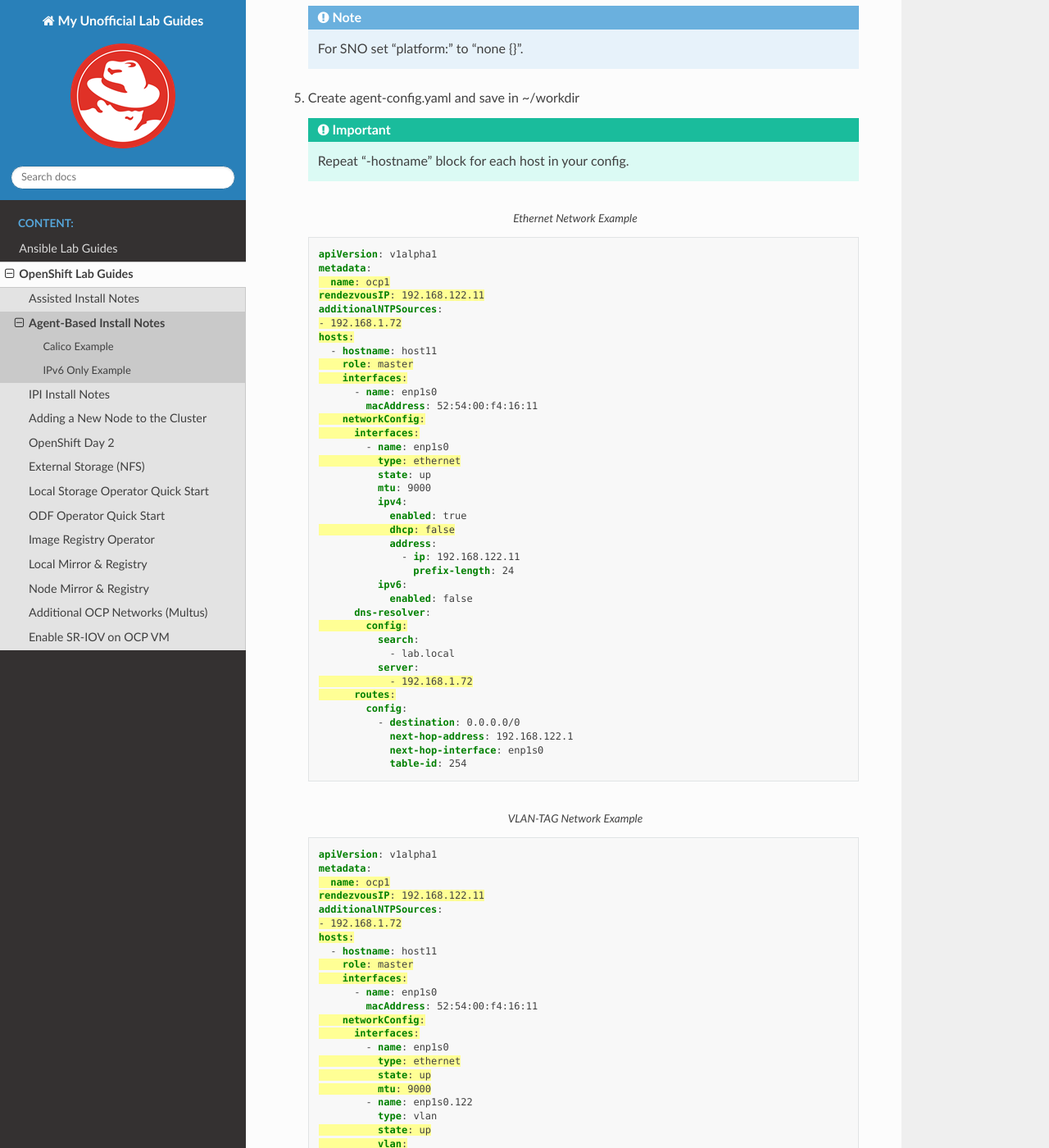
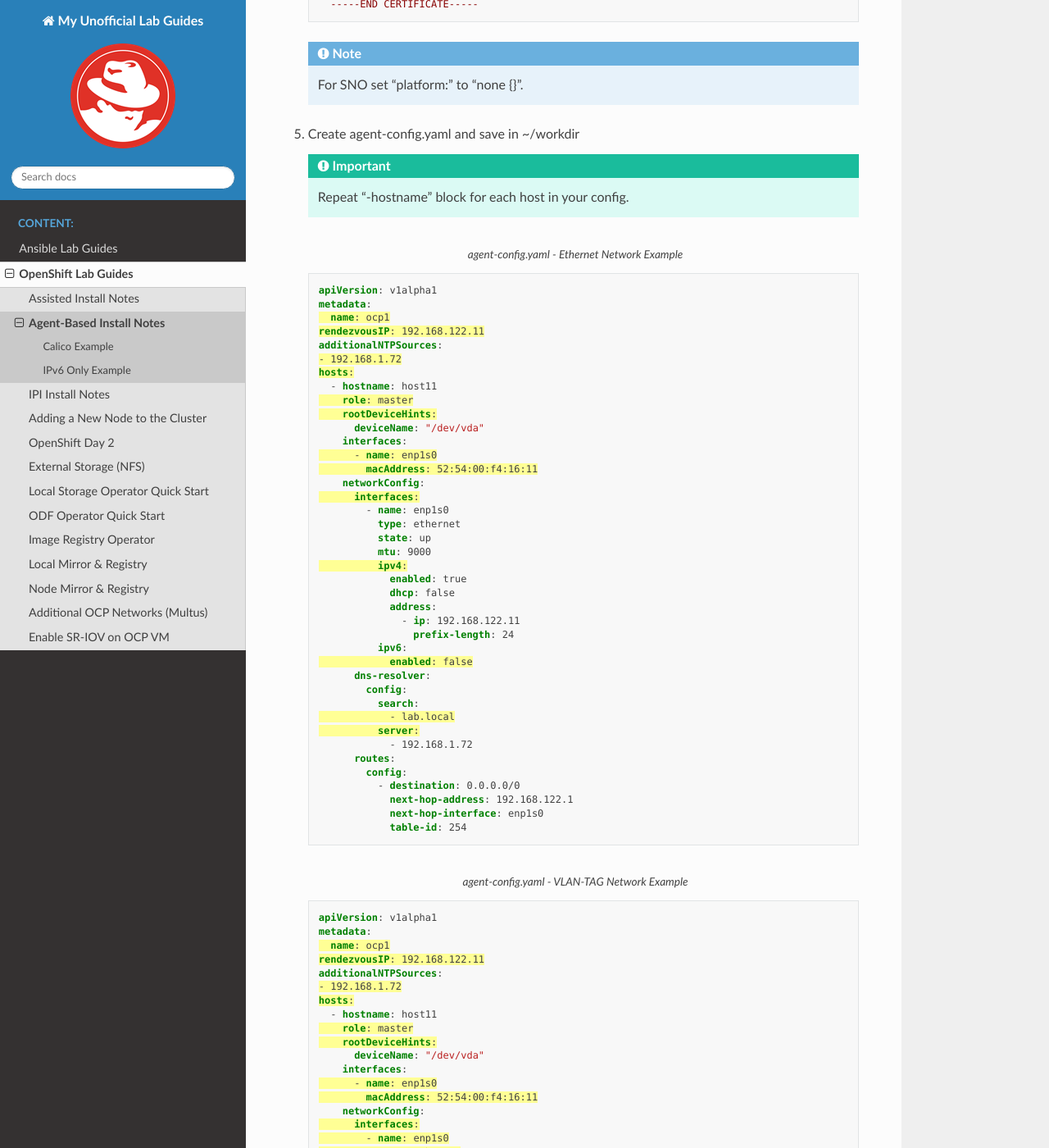
Before and after one commit to vtog/labGuides, a Sphinx documentation site: the page built from source/ocp/agent-based-installer-notes.rst, in a window 1280 px wide and 1400 px high, scrolled down 1551 px. Shown: the whole window at 82% size. Built offline with Sphinx 7.4.7 and the Read the Docs theme 2.0.0, drawn with Linux system fonts in a browser that asks for light colours; pages that are not in the unit, such as notebooks, are missing from menus; some of the changed text lies outside the part shown.

Commit message:
added root hints for agent installer

```diff
--- a/source/ocp/agent-based-installer-notes.rst
+++ b/source/ocp/agent-based-installer-notes.rst
@@ -32,6 +32,7 @@
 #. Create "install-config.yaml" and save in ~/workdir
 
    .. code-block:: yaml
+      :caption: install-config.yaml
       :emphasize-lines: 2, 14, 20, 26-30
 
       apiVersion: v1
@@ -83,7 +84,7 @@
    .. important:: Repeat "-hostname" block for each host in your config.
 
    .. code-block:: yaml
-      :caption: Ethernet Network Example
+      :caption: agent-config.yaml - Ethernet Network Example
       :emphasize-lines: 3, 4, 6, 7, 9, 10, 13, 14, 16, 21, 28, 32, 33
 
       apiVersion: v1alpha1
@@ -95,6 +96,8 @@
       hosts:
         - hostname: host11
           role: master
+          rootDeviceHints:
+            deviceName: "/dev/vda"
           interfaces:
             - name: enp1s0
               macAddress: 52:54:00:f4:16:11
@@ -126,7 +129,7 @@
                   table-id: 254
 
    .. code-block:: yaml
-      :caption: VLAN-TAG Network Example
+      :caption: agent-config.yaml - VLAN-TAG Network Example
       :emphasize-lines: 3, 4, 6, 7, 9, 10, 13, 14, 16, 17, 18, 21, 22, 27, 34, 38, 39
 
       apiVersion: v1alpha1
@@ -138,6 +141,8 @@
       hosts:
         - hostname: host11
           role: master
+          rootDeviceHints:
+            deviceName: "/dev/vda"
           interfaces:
             - name: enp1s0
               macAddress: 52:54:00:f4:16:11
@@ -175,7 +180,7 @@
                   table-id: 254
 
    .. code-block:: yaml
-      :caption: Bond with VLAN-TAG Network Example
+      :caption: agent-config.yaml - Bond with VLAN-TAG Network Example
       :emphasize-lines: 3, 4, 6, 7, 9-12, 15, 16, 18-20, 22-24, 29-32, 35, 36, 41, 48, 52, 53
 
       apiVersion: v1alpha1
@@ -187,6 +192,8 @@
       hosts:
         - hostname: host11
           role: master
+          rootDeviceHints:
+            deviceName: "/dev/vda"
           interfaces:
             - name: enp1s0
               macAddress: 52:54:00:f4:16:11
@@ -333,6 +340,8 @@
       hosts:
         - hostname: host51
           role: master
+          rootDeviceHints:
+            deviceName: "/dev/vda"
           interfaces:
             - name: enp1s0
               macAddress: 52:54:00:f4:16:51
@@ -458,6 +467,8 @@
    hosts:
      - hostname: host31
        role: master
+       rootDeviceHints:
+         deviceName: "/dev/vda"
        interfaces:
          - name: enp1s0
            macAddress: 52:54:00:f4:16:31
```
